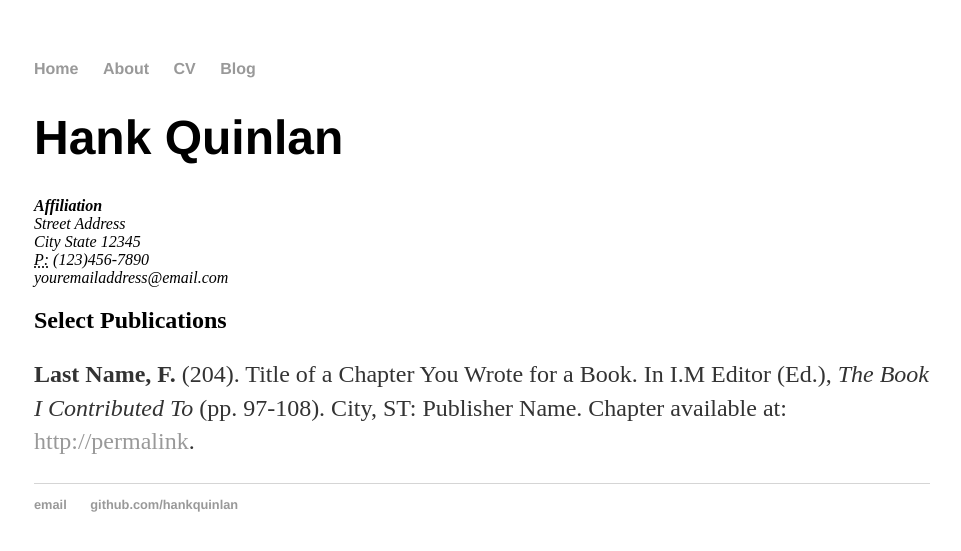
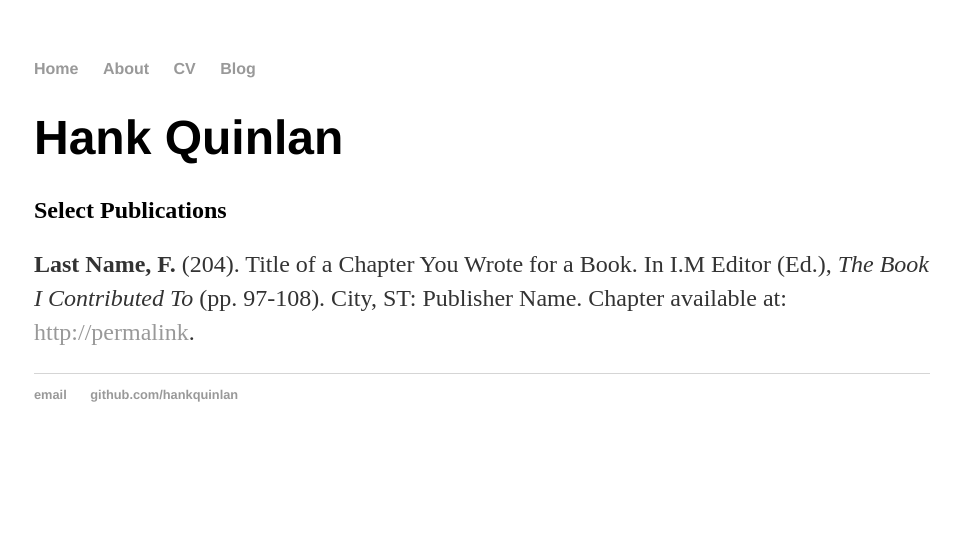
Before and after one commit to DechengLuoUT/DechengLuoUT.github.io, a Jekyll site: the page CV_index.html, which Jekyll copies as it is, in a window 1280 px wide. Shown: the top 551 px of the page, without its empty margins (158-1119 px from the left). Built offline with Jekyll 4.4.1, drawn with Linux system fonts in a browser that asks for light colours.

Commit message:
Create CV_index.html

```diff
--- a/CV_index.html
+++ b/CV_index.html
@@ -21,13 +21,7 @@
 
   	<div class="cv">
 					<h1>Hank Quinlan</h1>
-					<address>
-					<strong>Affiliation</strong><br>
-					Street Address<br>
-					City State 12345<br>
-					<abbr title="phone">P:</abbr> (123)456-7890<br>
-					<span class="obfuscate">youremailaddress@email.com</span>
-					</address>
+
 
 					<h2>Select Publications</h2>
 
```
